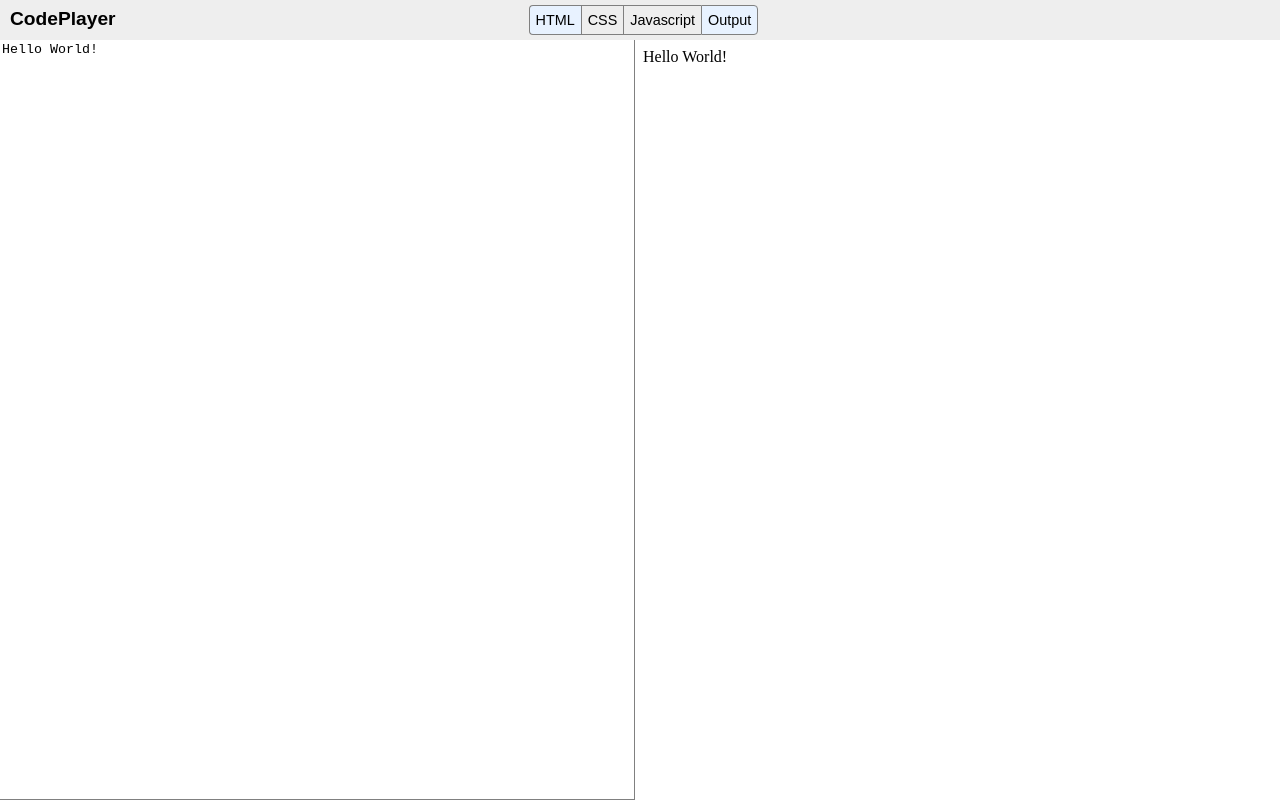
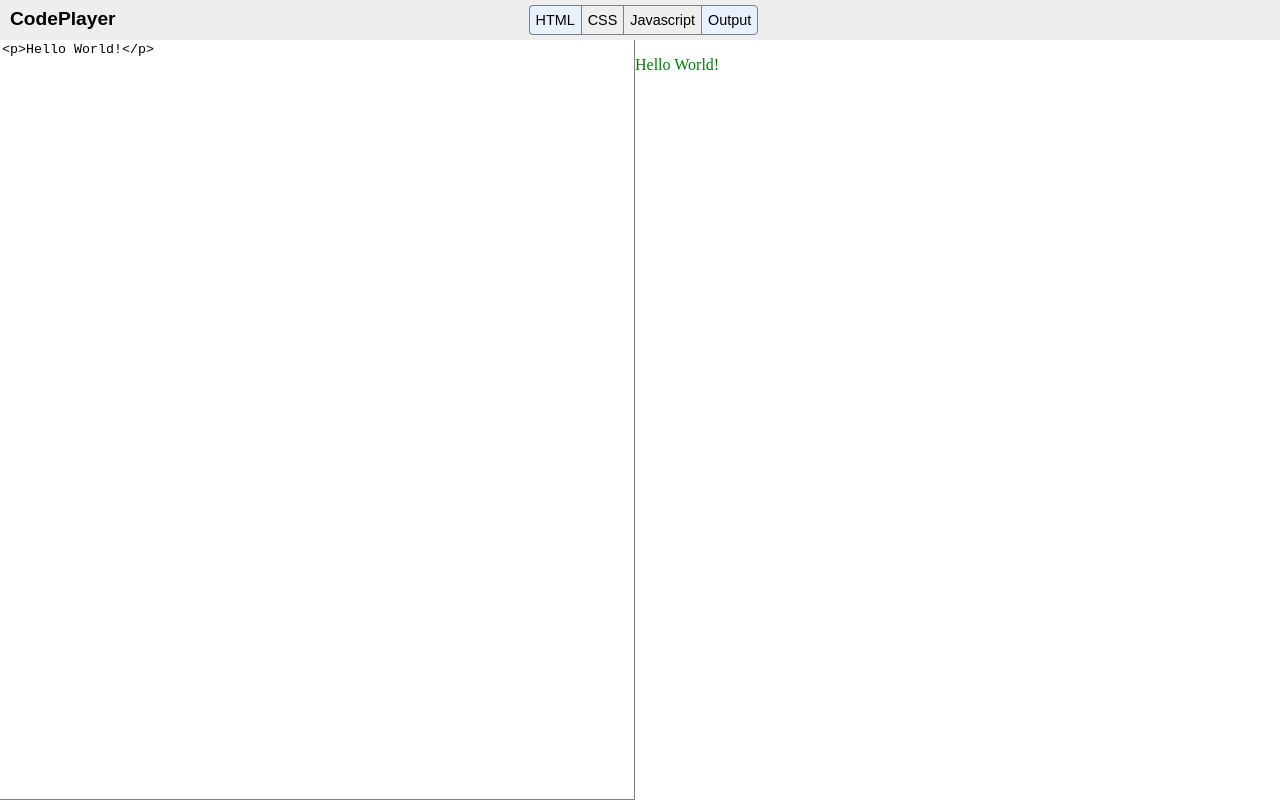
Before and after one commit to Sultonali-Ali/CodePlayer, a plain HTML site: page index.html in a window 1280 px wide. Drawn offline with Linux system fonts and the light colour scheme.

Commit message:
Стили подключено к Output

```diff
--- a/index.html
+++ b/index.html
@@ -24,7 +24,7 @@
 
 	<div id="bodyContainer">
 
-		<textarea name="" id="htmlPanel" class="panel">Hello World!</textarea>
+		<textarea name="" id="htmlPanel" class="panel"><p>Hello World!</p></textarea>
 
 		<textarea name="" id="cssPanel" class="panel hidden"> p { color: green; }</textarea>
 
--- a/js/main.js
+++ b/js/main.js
@@ -1,4 +1,14 @@
 
+
+function updateOutput () {
+	$("iframe").contents().find('html').html(
+		"<html><head><style type='text/css'>"
+		+ $("#cssPanel").val()
+		+ "</style></head><body>"
+		+ $("#htmlPanel").val()
+		+ "</body></html>"
+	);
+}
 
 $(".toggleButton").hover(function () {
 	$(this).addClass('highlightedButton');
@@ -21,8 +31,8 @@ $(".panel").height($(window).height() - $("#header").height() - 15);
 
 $(".panel").width(($(window).width() / 2) - 10);
 
-$("iframe").contents().find('html').html($("#htmlPanel").val());
+updateOutput();
 
 $("textarea").on('onchange keyup paste', function () {
-	$("iframe").contents().find('html').html($("#htmlPanel").val());
+	updateOutput();
 })
```
